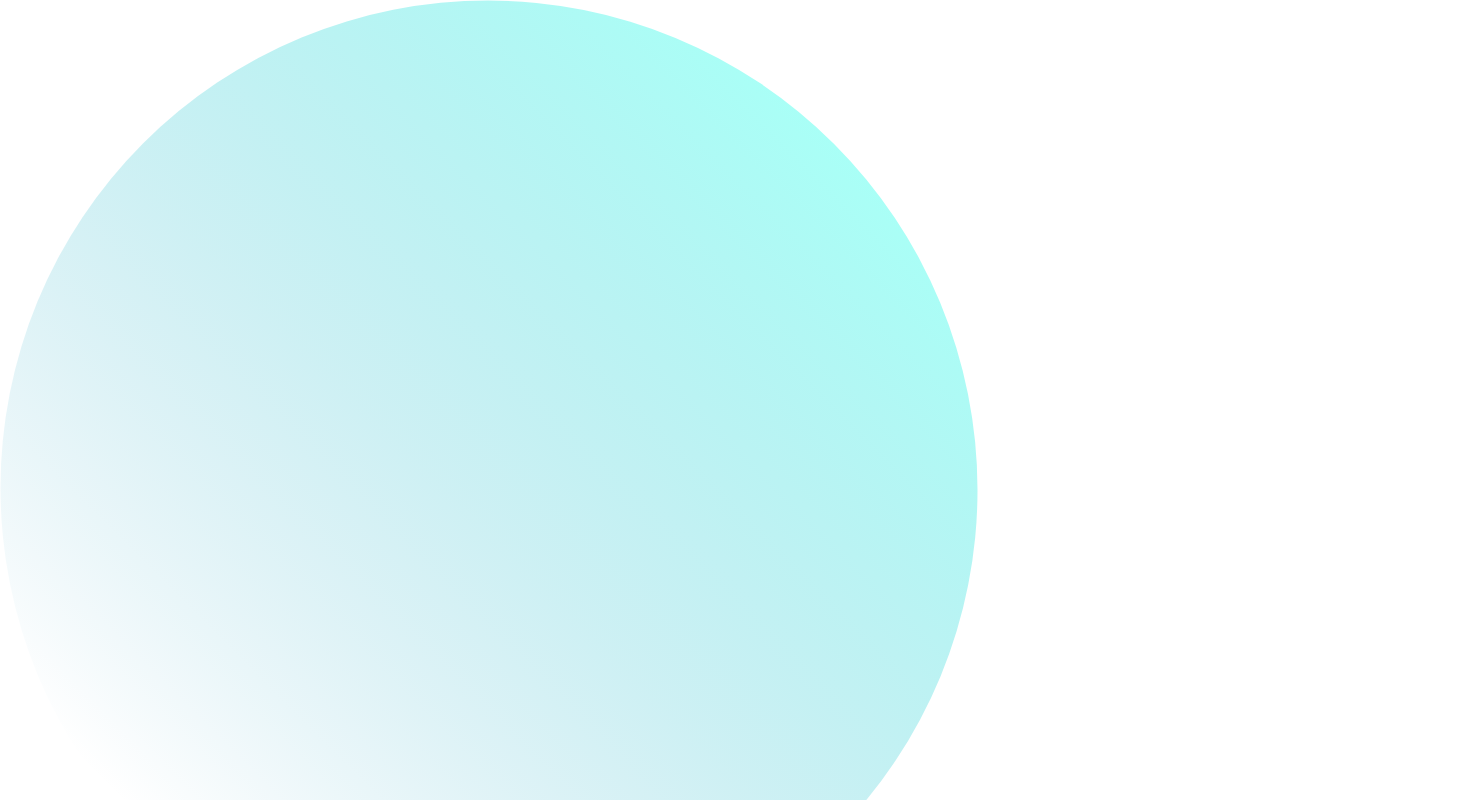
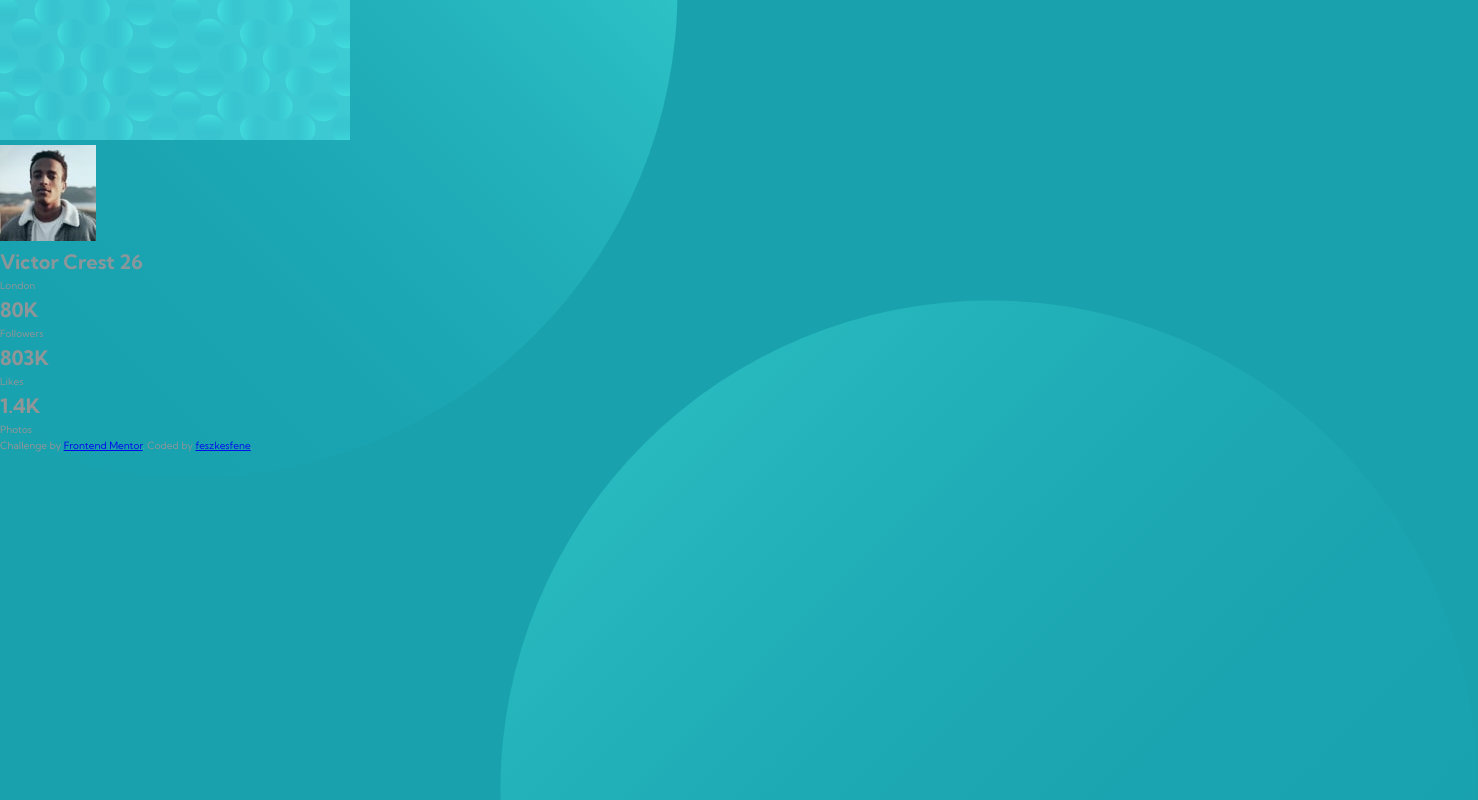
Before and after one commit to feszkesfene/challange-1, a plain HTML site: page index.html in a window 1280 px wide. Shown: the top 800 px of the page, 1478 px wide, since content can reach past the window. Drawn offline with Linux system fonts and the light colour scheme.

Commit message:
background is set up

```diff
--- a/scss/_base.scss
+++ b/scss/_base.scss
@@ -29,4 +29,6 @@ body {
     font-weight: 400;
     line-height: 1.6;
     color: $color-neutral;
+    background-color: $color-primary-1;
+    overflow: hidden;
 }
--- a/scss/_layout.scss
+++ b/scss/_layout.scss
@@ -0,0 +1,21 @@
+//BACKGROUND
+
+.container {
+    position: relative;
+    width: 100%;
+}
+
+.icon {
+   display: inline-block;
+   position: absolute;
+
+    &--top {
+        top: -50rem;
+        left: -30rem;
+    }
+
+    &--bottom {
+        top: 30em;
+        left: 50rem;
+    }
+}
```
Also changed, not shown: index.html (+1 -0 lines), main.css, 1 other file.
